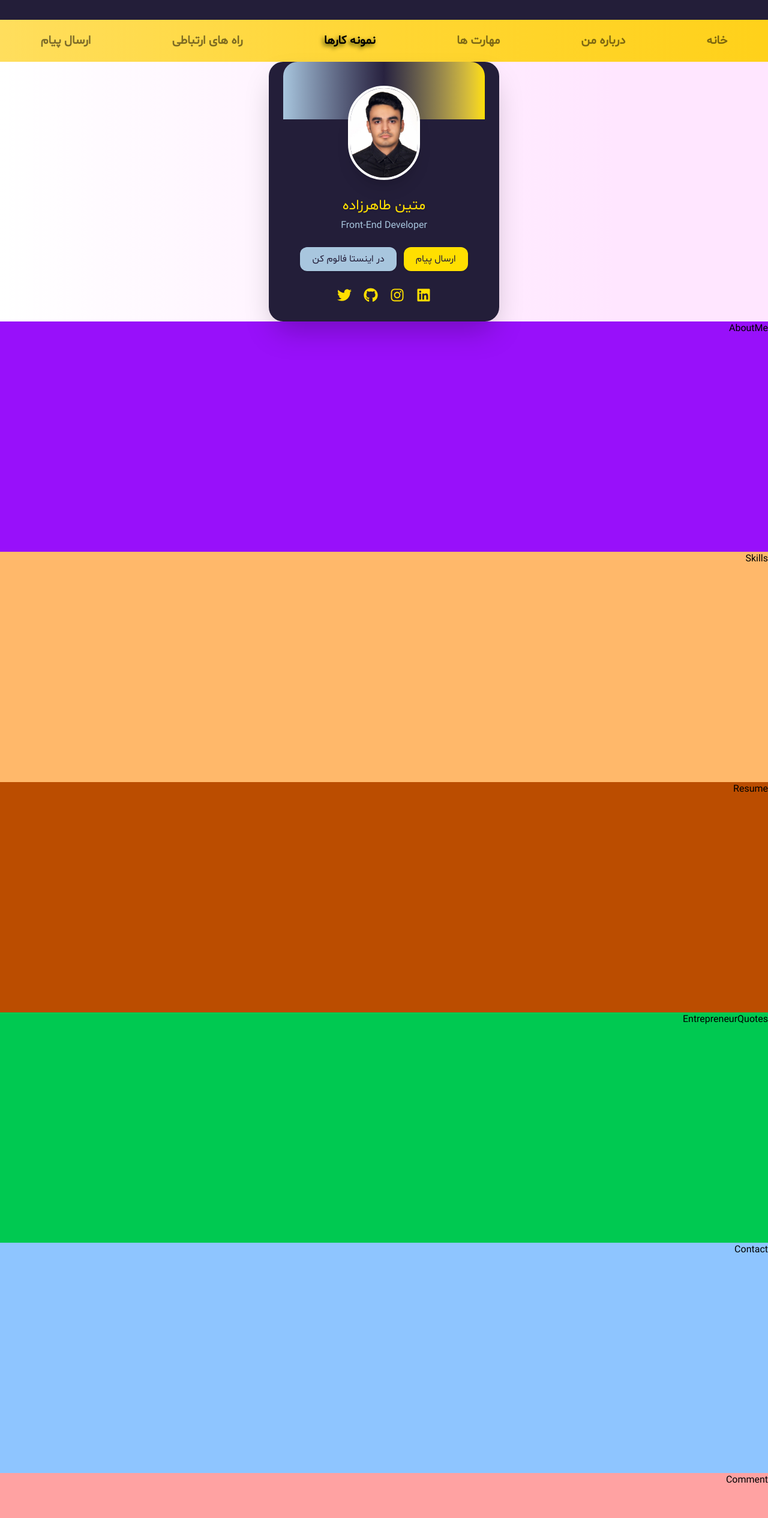
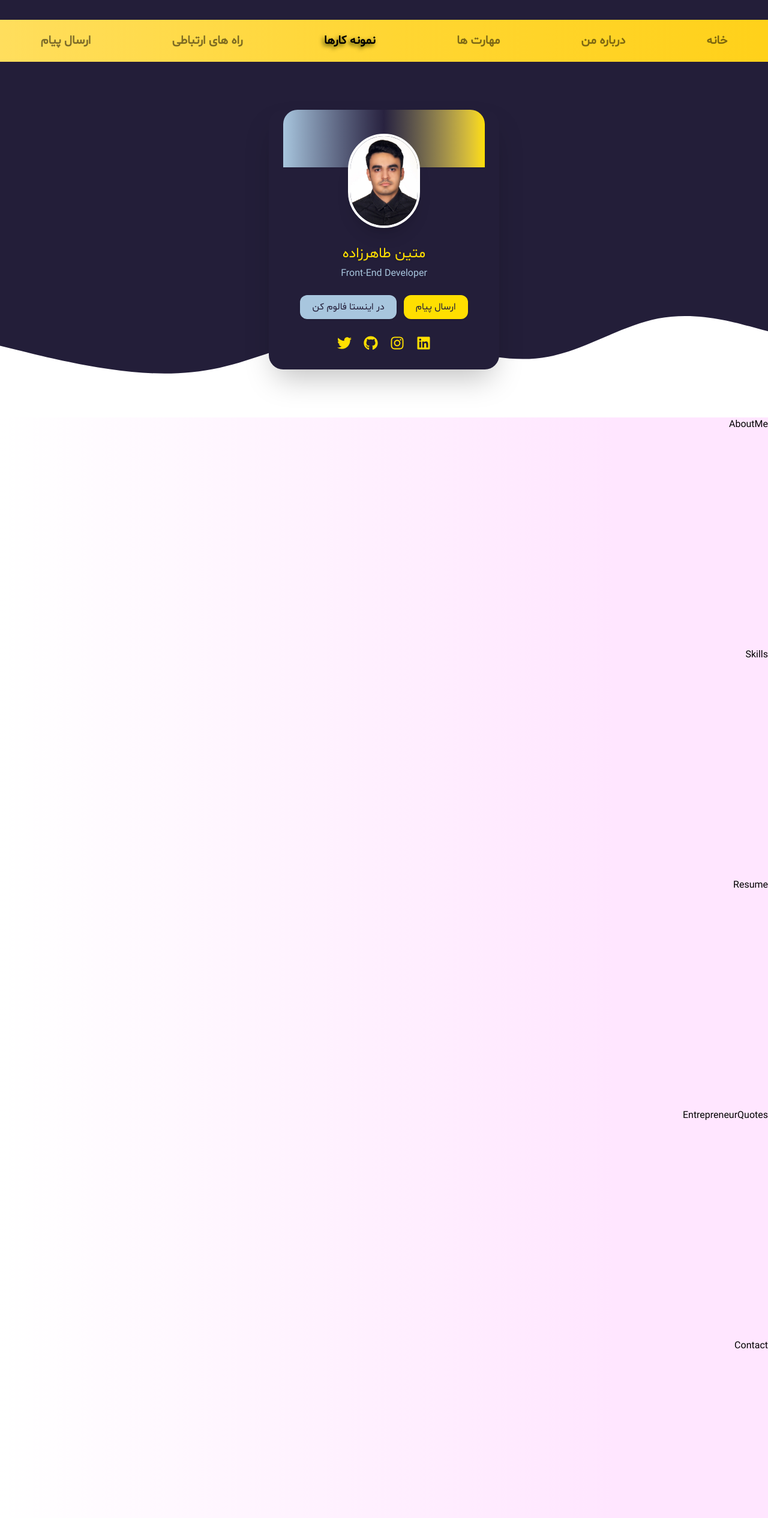
Before and after one commit to MatinT-SA/My-Personal-Website, a Next.js app: page / in a window 1280 px wide. Shown: the part 175-2706 px from the top of the page at 60% size. Built offline with nearby package versions, Linux system fonts and the light colour scheme.

Commit message:
adding our waves svg background for the profile card section

```diff
--- a/app/components/ProfileCard.js
+++ b/app/components/ProfileCard.js
@@ -9,7 +9,9 @@ export default function ProfileCard() {
   const [isModalOpen, setIsModalOpen] = useState(false);
 
   return (
-    <div className="w-full max-w-sm mx-auto bg-purple-primary rounded-3xl shadow-2xl pt-0 pb-8 px-6 flex flex-col items-center relative">
+    <div className="relative w-full bg-[url('/images/profile-card-bg.svg')] bg-no-repeat bg-cover bg-bottom py-20">
+      {/* Card itself, centered */}
+      <div className="w-full max-w-sm mx-auto bg-purple-primary shadow-2xl pt-0 pb-8 px-6 flex flex-col items-center relative rounded-3xl">
         {/* Cover Photo */}
         <div className="w-full h-24 bg-gradient-to-r from-blue-light via-purple-secondary to-yellow-primary rounded-t-3xl mb-[-56px]" />
 
@@ -99,5 +101,6 @@ export default function ProfileCard() {
           onClose={() => setIsModalOpen(false)}
         />
       </div>
+    </div>
   );
 }
--- a/app/sections/AboutMe.js
+++ b/app/sections/AboutMe.js
@@ -2,7 +2,7 @@ import React from "react";
 
 export default function AboutMe() {
   return (
-    <section id="about-me" className="h-96 bg-purple-600">
+    <section id="about-me" className="h-96">
       AboutMe
     </section>
   );
--- a/app/sections/Comment.js
+++ b/app/sections/Comment.js
@@ -2,7 +2,7 @@ import React from "react";
 
 export default function Comment() {
   return (
-    <section id="comment" className="h-96 bg-red-300">
+    <section id="comment" className="h-96">
       Comment
     </section>
   );
--- a/app/sections/Contact.js
+++ b/app/sections/Contact.js
@@ -2,7 +2,7 @@ import React from "react";
 
 export default function Contact() {
   return (
-    <section id="contact" className="bg-blue-300 h-96">
+    <section id="contact" className="h-96">
       Contact
     </section>
   );
--- a/app/sections/EntrepreneurQuotes.js
+++ b/app/sections/EntrepreneurQuotes.js
@@ -1,5 +1,5 @@
 import React from "react";
 
 export default function EntrepreneurQuotes() {
-  return <section className="bg-green-500 h-96">EntrepreneurQuotes</section>;
+  return <section className="h-96">EntrepreneurQuotes</section>;
 }
--- a/app/sections/Footer.js
+++ b/app/sections/Footer.js
@@ -1,5 +1,5 @@
 import React from "react";
 
 export default function Footer() {
-  return <footer className="bg-gray-400 h-96">Footer</footer>;
+  return <footer className="h-96">Footer</footer>;
 }
--- a/app/sections/HomeSection.js
+++ b/app/sections/HomeSection.js
@@ -8,7 +8,6 @@ export default function HomeSection() {
       <div className="w-full">
         <Header />
         <Navigation />
-
         <ProfileCard />
       </div>
     </section>
--- a/app/sections/Resume.js
+++ b/app/sections/Resume.js
@@ -2,7 +2,7 @@ import React from "react";
 
 export default function Resume() {
   return (
-    <section id="resume" className="bg-amber-700 h-96">
+    <section id="resume" className="h-96">
       Resume
     </section>
   );
--- a/app/sections/Skills.js
+++ b/app/sections/Skills.js
@@ -2,7 +2,7 @@ import React from "react";
 
 export default function Skills() {
   return (
-    <section id="skills" className="bg-orange-300 h-96">
+    <section id="skills" className="h-96">
       Skills
     </section>
   );
```
Also changed, not shown: public/images/profile-card-bg.svg (added). Lines whose indentation alone changed are shown as unchanged.
